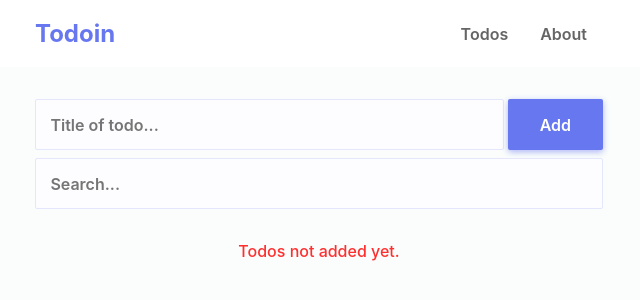
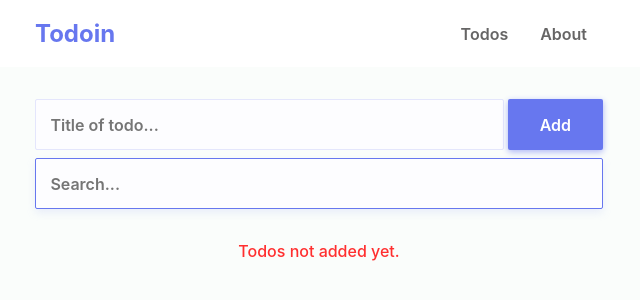
Before and after one commit to muhammadpauzi/todoin-app, a Svelte app: page / in a window 1280 px wide. Shown: the top 300 px of the page, without its empty margins (321-961 px from the left). Built offline with nearby package versions, Linux system fonts and the light colour scheme.

Commit message:
Implement search todos

```diff
--- a/src/App.svelte
+++ b/src/App.svelte
@@ -3,11 +3,20 @@
 	import AddTodo from "./components/AddTodo.svelte";
 	import Todos from "./components/Todos.svelte";
 	import Input from "./shared/Input.svelte";
+	import todosStore, { getCurrentTodos } from "./stores/todosStore";
+
+	const handleSeachTodo = (e) => {
+		$todosStore = getCurrentTodos(e.target.value);
+	};
 </script>
 
 <Navbar />
 <div class="container py-2 my-2">
 	<AddTodo />
-	<Input placeholder="Search..." />
+	<Input
+		placeholder="Search..."
+		on:input={handleSeachTodo}
+		autofocus={true}
+	/>
 	<Todos />
 </div>
--- a/src/shared/Input.svelte
+++ b/src/shared/Input.svelte
@@ -2,9 +2,11 @@
     export let placeholder = "";
     export const required = true;
     export let value = "";
+    export const autofocus = false;
 </script>
 
-<input type="text" {placeholder} required bind:value />
+<!-- svelte-ignore a11y-autofocus -->
+<input type="text" {placeholder} required bind:value on:input autofocus />
 
 <style>
     input {
--- a/src/stores/todosStore.js
+++ b/src/stores/todosStore.js
@@ -29,13 +29,17 @@ const sortTodos = (todos, sortBy = '2') => {
     })
 }
 
-const getCurrentTodos = () => {
-    const todos = localStorage.getItem('todos');
+const getCurrentTodos = (keyword) => {
+    let todos = localStorage.getItem('todos');
     if (todos === null) {
         localStorage.setItem('todos', '[]');
         return [];
     }
-    return sortTodos(JSON.parse(todos));
+    todos = JSON.parse(todos);
+    if (keyword) {
+        todos = todos.filter(todo => todo.title.includes(keyword) && todo);
+    }
+    return sortTodos(todos);
 }
 
 const saveTodo = todo => {
```
